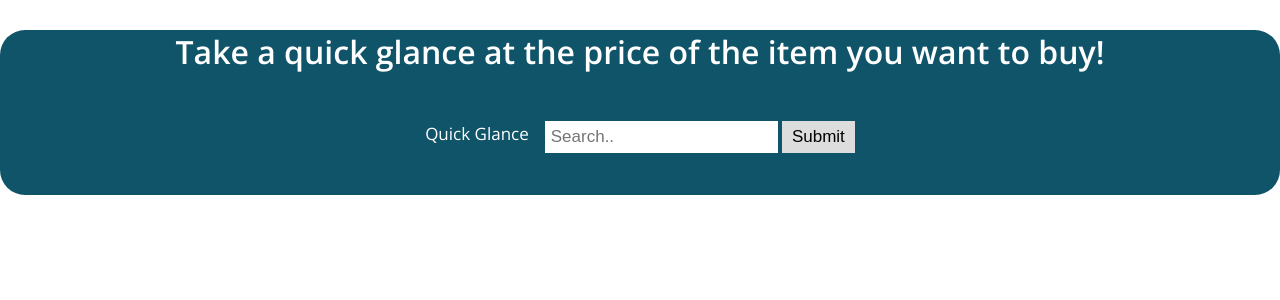
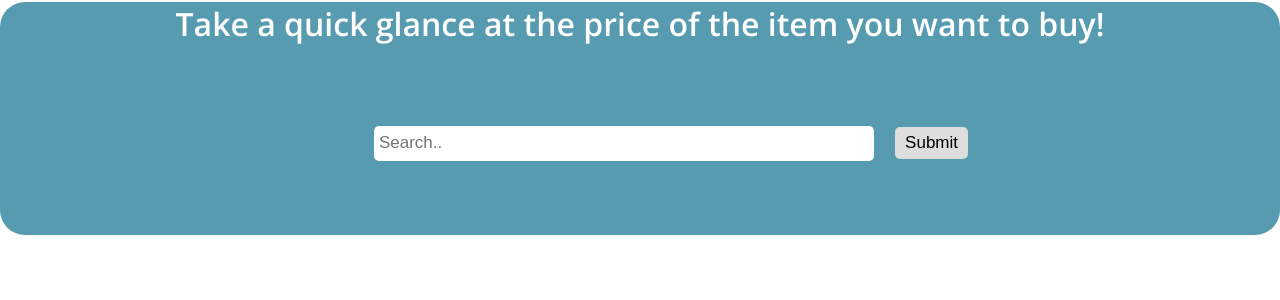
Before and after one commit to cyll99/glance_web-scraping, a Flask app: page / in a window 1280 px wide. Shown: the top 300 px of the page. Run offline with Flask 2, Linux system fonts and the light colour scheme; parts of the project's set-up code (start-up, migrations or seed data) failed here and were passed over; some libraries are stand-ins or nearby versions.

Commit message:
update stylesheet

```diff
--- a/static/style.css
+++ b/static/style.css
@@ -23,6 +23,7 @@
   padding: 14px 16px;
   text-decoration: none;
   font-size: 17px;
+  padding: 5%;
 }
 
 .topnav a:hover {
@@ -38,10 +39,25 @@ p,h1 {
   float: center;
   color: white;
   text-align: center;
-  margin-top: 30px;
+  margin-top: 2px;
   margin-bottom: 30px;
 
 }
+
+#search{
+  border-radius:5px;
+  padding:5px;
+  height:35px;
+  width:500px;
+  margin-left: -50px;
+  }
+
+  button{
+  border-radius:5px;
+  margin-left: 1em;
+  padding:10px;
+  width:auto;
+  }
 
 #loading {
   float: center;
@@ -92,7 +108,7 @@ body {
   font-family: "Open Sans", sans-serif;
 }
 .main {
-  background: #105469;
+  background:  #579BB1;
   align-items: center;
   justify-content: center;
   border-radius: 25px;
--- a/templates/index.html
+++ b/templates/index.html
@@ -10,10 +10,10 @@
       <div class="main">
          <h1>Take a quick glance at the price of the item you want to buy!</h1>
       <div class="topnav">
-         <a class="active" href="{{ url_for("result")}}">Quick Glance</a>
+         <a class="active" href="{{ url_for("result")}}"></a>
          <div class="search-container">
             <form action="{{ url_for("result")}}" method="post">
-            <input type="text" placeholder="Search.." name="search">
+            <input type="text" placeholder="Search.." name="search"  id="search">
             <button type="submit" onclick="$('#loading').show();">Submit</button>
             </form>
          </div>
```
